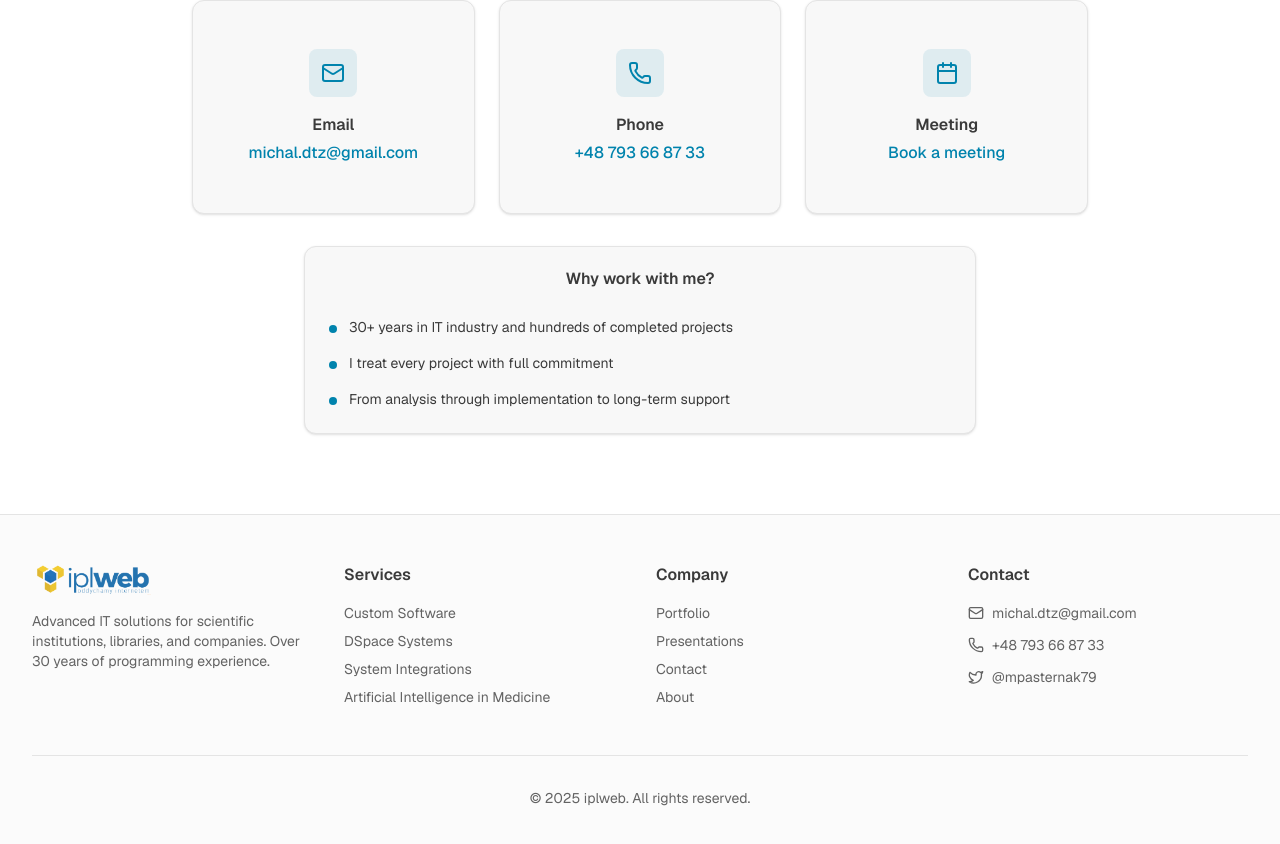
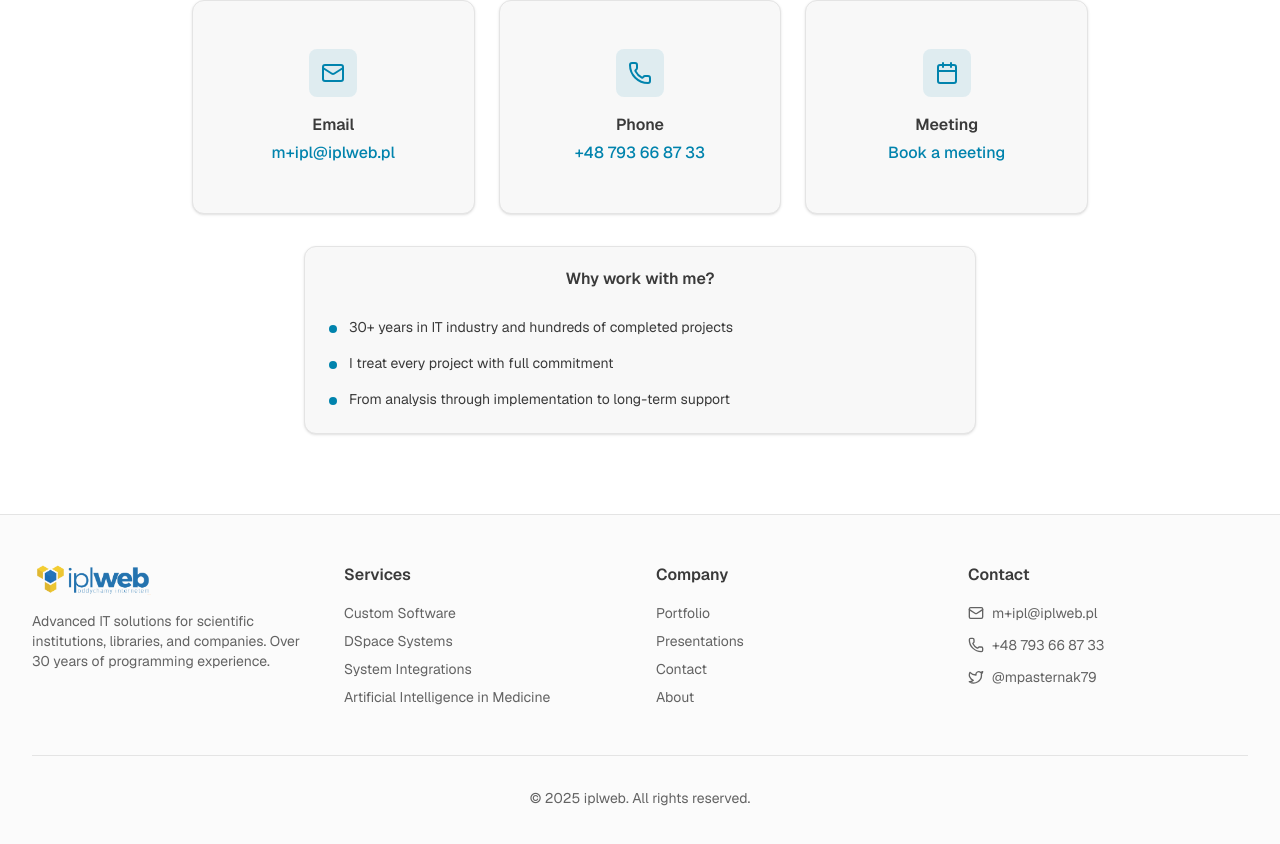
Before and after one commit to iplweb/web-page-iplweb, a Next.js app: page / in a window 1280 px wide. Shown: the part 5473-6317 px from the top of the page. Built offline with nearby package versions, Linux system fonts and the light colour scheme.

Commit message:
E-mail update

```diff
--- a/components/contact-section.tsx
+++ b/components/contact-section.tsx
@@ -11,9 +11,9 @@ export function ContactSection() {
     {
       icon: Mail,
       titleKey: "contact.info.email",
-      content: "michal.dtz@gmail.com",
+      content: "m+ipl@iplweb.pl",
       isLink: true,
-      href: "mailto:michal.dtz@gmail.com",
+      href: "mailto:m+ipl@iplweb.pl",
     },
     {
       icon: Phone,
--- a/components/footer.tsx
+++ b/components/footer.tsx
@@ -93,7 +93,7 @@ export function Footer() {
             <ul className="space-y-3 text-sm text-muted-foreground">
               <li className="flex items-center space-x-2">
                 <Mail className="h-4 w-4" />
-                <span>michal.dtz@gmail.com</span>
+                <span>m+ipl@iplweb.pl</span>
               </li>
               <li className="flex items-center space-x-2">
                 <Phone className="h-4 w-4" />
```
